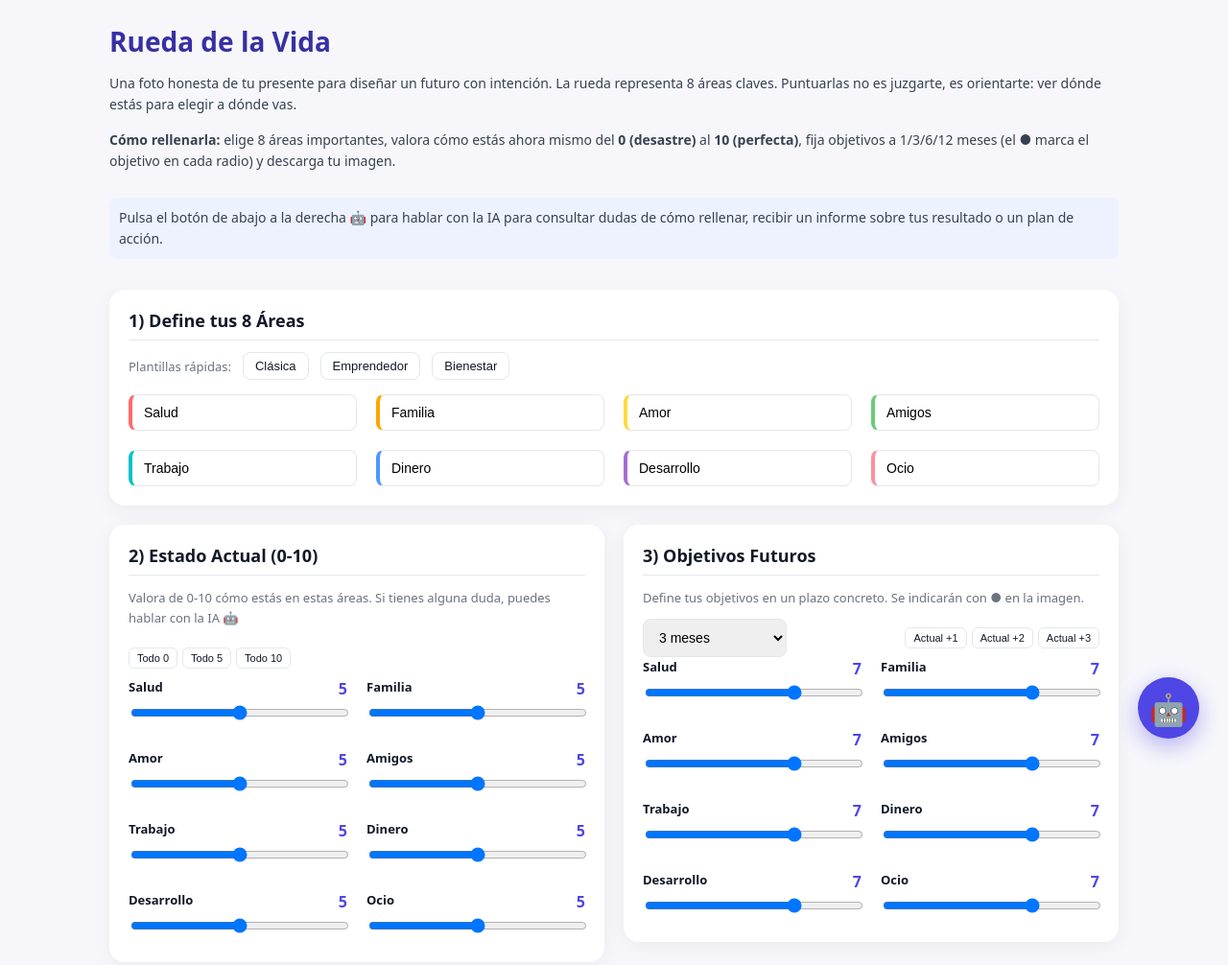
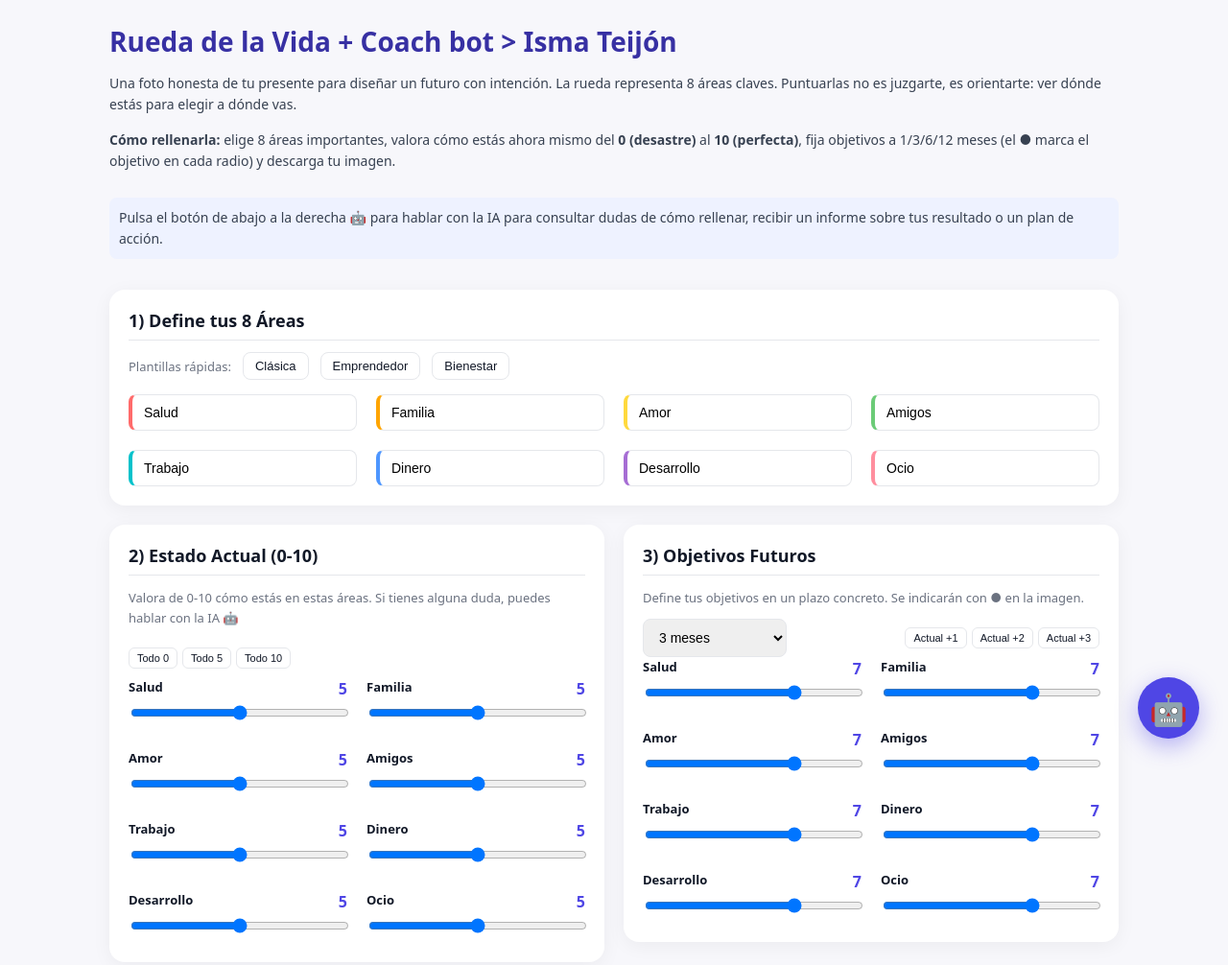
Before and after one commit to ismateijon/ruedadelavida, a plain HTML site: page index.html in a window 1280 px wide. Shown: the top 1006 px of the page at 96% size. Drawn offline with Linux system fonts and the light colour scheme.

Commit message:
Update header to include coach name

```diff
--- a/index.html
+++ b/index.html
@@ -112,7 +112,7 @@
   <div class="wrap">
     <!-- HEADER -->
     <header style="margin-bottom:20px">
-        <h1>Rueda de la Vida</h1>
+        <h1>Rueda de la Vida + Coach bot > Isma Teijón</h1>
         <p class="tiny" style="font-size:14px; color:#374151">
           Una foto honesta de tu presente para diseñar un futuro con intención. La rueda representa 8 áreas claves. Puntuarlas no es juzgarte, es orientarte: ver dónde estás para elegir a dónde vas.
         </p>
```
